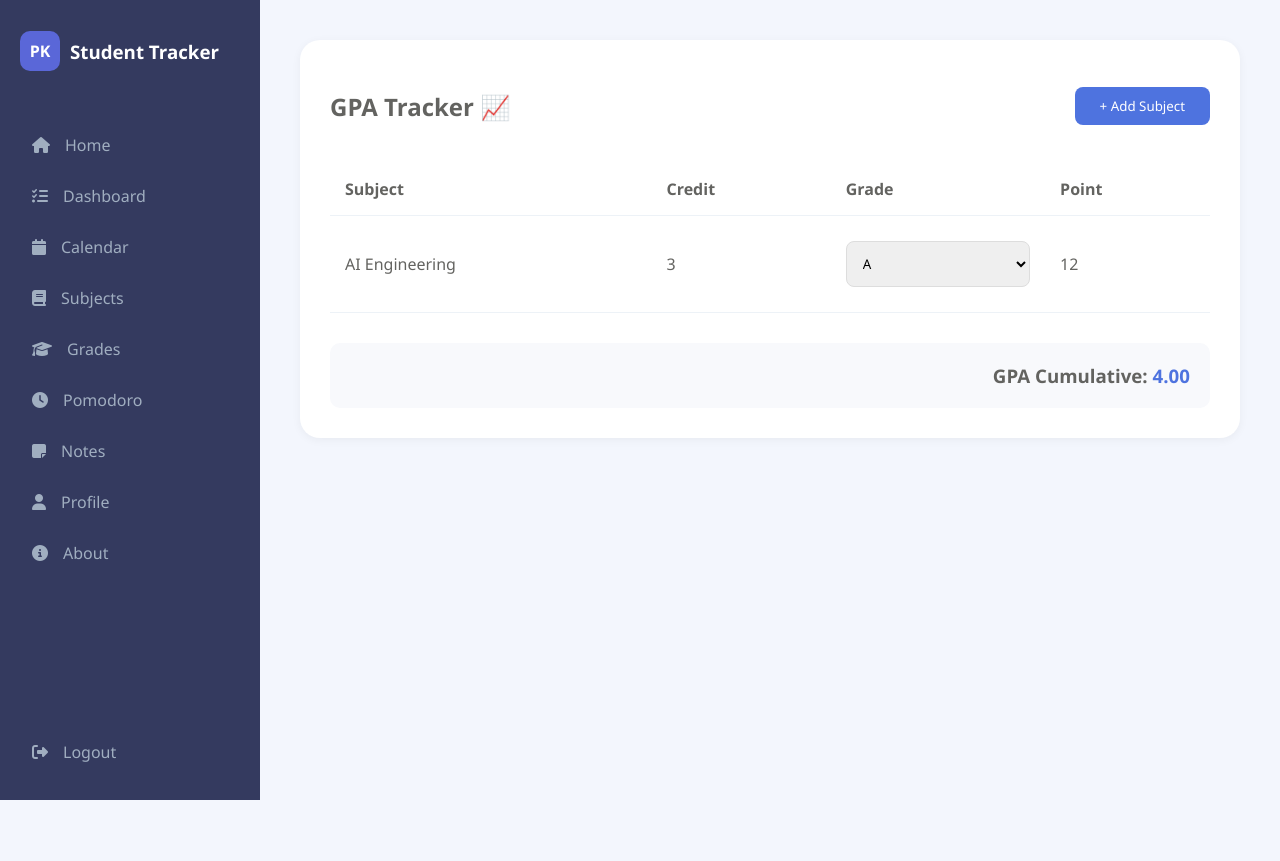
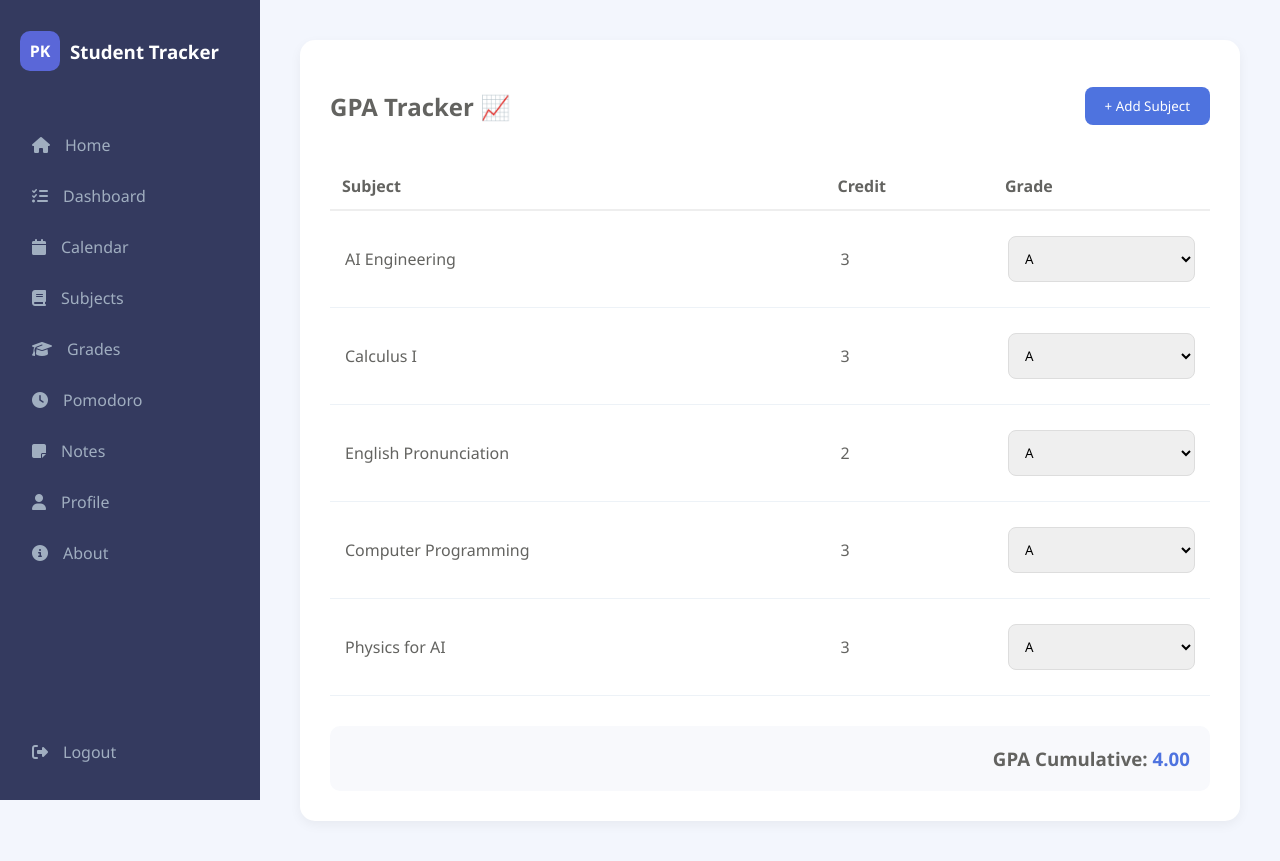
Before and after one commit to Praewa-Japan1350/WEB, a Flask app: page /grades in a window 1280 px wide. Before the commit the page ends 800 px from the top, so only its background shows below. Run offline with Flask 3, Linux system fonts and the light colour scheme.

Commit message:
feat: expand GPA tracker to 5 core subjects and implement auto-calculation logic

```diff
--- a/app.py
+++ b/app.py
@@ -1,10 +1,7 @@
 from flask import Flask, render_template, redirect, url_for, request
 
 app = Flask(__name__)
-subjects_list = [
-    {"name": "AI Engineering", "code": "AI-101", "credits": 3, "progress": 75},
-    {"name": "Calculus I", "code": "MATH-101", "credits": 3, "progress": 40},
-]
+subjects_list = []
 
 tasks = [
     {
@@ -124,13 +121,14 @@ def calender():
 
 
 @app.route("/subjects")
-def subjects_page():
-    return render_template("subjects.html", subjects=subjects_list)
+def subjects():
+    return render_template("subjects.html")
 
 
 @app.route("/add_subject", methods=["GET", "POST"])
 def add_subject():
     if request.method == "POST":
+        # รับค่าจากฟอร์ม
         name = request.form.get("name")
         code = request.form.get("code")
         credits = request.form.get("credits")
--- a/templates/grades.html
+++ b/templates/grades.html
@@ -1,24 +1,26 @@
 {% extends 'base.html' %}
 {% block content %}
-<div class="table-container">
+<div class="table-container" style="padding: 30px; background: white; border-radius: 15px; box-shadow: 0 4px 12px rgba(0,0,0,0.05);">
     <div style="display: flex; justify-content: space-between; align-items: center; margin-bottom: 20px;">
         <h2>GPA Tracker 📈</h2>
-        <button class="btn-primary" onclick="addRow()">+ Add Subject</button>
+        <button class="btn-primary" onclick="window.location.href='/add_subject'" style="background-color: #4e73df; color: white; border: none; padding: 10px 20px; border-radius: 8px; cursor: pointer;">
+            + Add Subject
+        </button>
     </div>
-    <table id="gradeTable">
+    <table id="gradeTable" style="width: 100%; border-collapse: collapse;">
         <thead>
-            <tr>
-                <th>Subject</th>
-                <th>Credit</th>
-                <th>Grade</th>
-                <th>Point</th>
+            <tr style="border-bottom: 2px solid #eee; text-align: left;">
+                <th style="padding: 12px;">Subject</th>
+                <th style="padding: 12px;">Credit</th>
+                <th style="padding: 12px;">Grade</th>
             </tr>
         </thead>
         <tbody>
     <tr>
         <td>AI Engineering</td>
-                <td>3</td>
-                <td><select class="auth-input" onchange="updateGPA()">
+        <td class="credit">3</td>
+        <td>
+            <select class="auth-input grade-selector" onchange="calculateGPA()">
                 <option value="4.0">A</option>
                 <option value="3.5">B+</option>
                 <option value="3.0">B</option>
@@ -27,8 +29,72 @@
                 <option value="1.5">D+</option>
                 <option value="1.0">D</option>
                 <option value="0.0">F</option>
+            </select>
         </td>
-                <td class="row-point">12</td>
+    </tr>
+    <tr>
+        <td>Calculus I</td>
+        <td class="credit">3</td>
+        <td>
+            <select class="auth-input grade-selector" onchange="calculateGPA()">
+                <option value="4.0">A</option>
+                <option value="3.5">B+</option>
+                <option value="3.0">B</option>
+                <option value="2.5">C+</option>
+                <option value="2.0">C</option>
+                <option value="1.5">D+</option>
+                <option value="1.0">D</option>
+                <option value="0.0">F</option>
+            </select>
+        </td>
+    </tr>
+    <tr>
+        <td>English Pronunciation</td>
+        <td class="credit">2</td>
+        <td>
+            <select class="auth-input grade-selector" onchange="calculateGPA()">
+                <option value="4.0">A</option>
+                <option value="3.5">B+</option>
+                <option value="3.0">B</option>
+                <option value="2.5">C+</option>
+                <option value="2.0">C</option>
+                <option value="1.5">D+</option>
+                <option value="1.0">D</option>
+                <option value="0.0">F</option>
+            </select>
+        </td>
+    </tr>
+    <tr>
+        <td>Computer Programming</td>
+        <td class="credit">3</td>
+        <td>
+            <select class="auth-input grade-selector" onchange="calculateGPA()">
+                <option value="4.0">A</option>
+                <option value="3.5">B+</option>
+                <option value="3.0">B</option>
+                <option value="2.5">C+</option>
+                <option value="2.0">C</option>
+                <option value="1.5">D+</option>
+                <option value="1.0">D</option>
+                <option value="0.0">F</option>
+            </select>
+        </td>
+    </tr>
+    <tr>
+        <td>Physics for AI</td>
+        <td class="credit">3</td>
+        <td>
+            <select class="auth-input grade-selector" onchange="calculateGPA()">
+                <option value="4.0">A</option>
+                <option value="3.5">B+</option>
+                <option value="3.0">B</option>
+                <option value="2.5">C+</option>
+                <option value="2.0">C</option>
+                <option value="1.5">D+</option>
+                <option value="1.0">D</option>
+                <option value="0.0">F</option>
+            </select>
+        </td>
     </tr>
 </tbody>
     </table>
@@ -37,10 +103,40 @@
     </div>
 </div>
 
+{# Macro สำหรับสร้าง Select เกรดเพื่อลดโค้ดซ้ำ #}
+{% macro grade_select() %}
+<select class="auth-input grade-selector" onchange="calculateGPA()" style="width: 100%; padding: 8px; border-radius: 6px; border: 1px solid #ddd;">
+    <option value="4.0">A</option>
+    <option value="3.5">B+</option>
+    <option value="3.0">B</option>
+    <option value="2.5">C+</option>
+    <option value="2.0">C</option>
+    <option value="1.5">D+</option>
+    <option value="1.0">D</option>
+    <option value="0.0">F</option>
+</select>
+{% endmacro %}
+
 <script>
-    function updateGPA() {
-        // Logic สำหรับคำนวณเกรดอัตโนมัติจะอยู่ตรงนี้
-        document.getElementById('gpaValue').innerText = "3.85"; // ตัวอย่างค่าที่คำนวณ
+    function calculateGPA() {
+        let totalPoints = 0;
+        let totalCredits = 0;
+
+        const rows = document.querySelectorAll("#gradeTable tbody tr");
+
+        rows.forEach(row => {
+            const credit = parseFloat(row.querySelector(".credit").innerText);
+            const grade = parseFloat(row.querySelector(".grade-selector").value);
+
+            totalPoints += (credit * grade);
+            totalCredits += credit;
+        });
+
+        const gpa = totalCredits > 0 ? (totalPoints / totalCredits).toFixed(2) : "0.00";
+        document.getElementById('gpaValue').innerText = gpa;
     }
+
+    // คำนวณค่าเริ่มต้นเมื่อโหลดหน้า
+    window.onload = calculateGPA;
 </script>
 {% endblock %}
```
Lines whose indentation alone changed are shown as unchanged.
